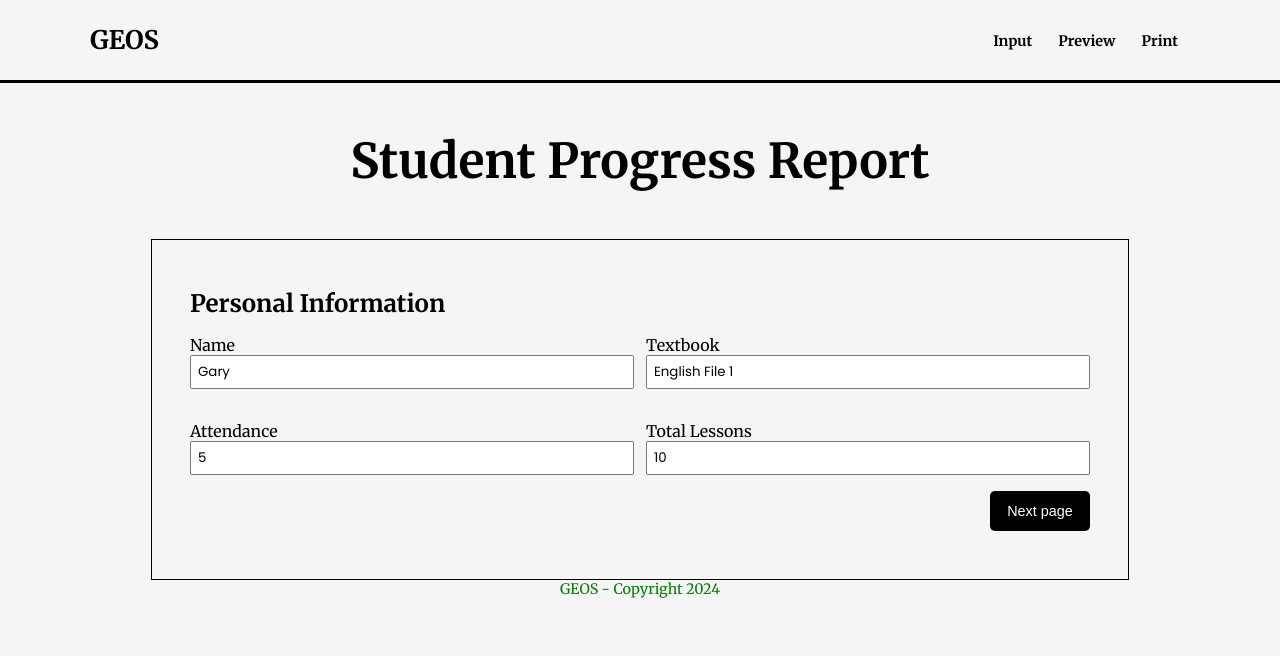
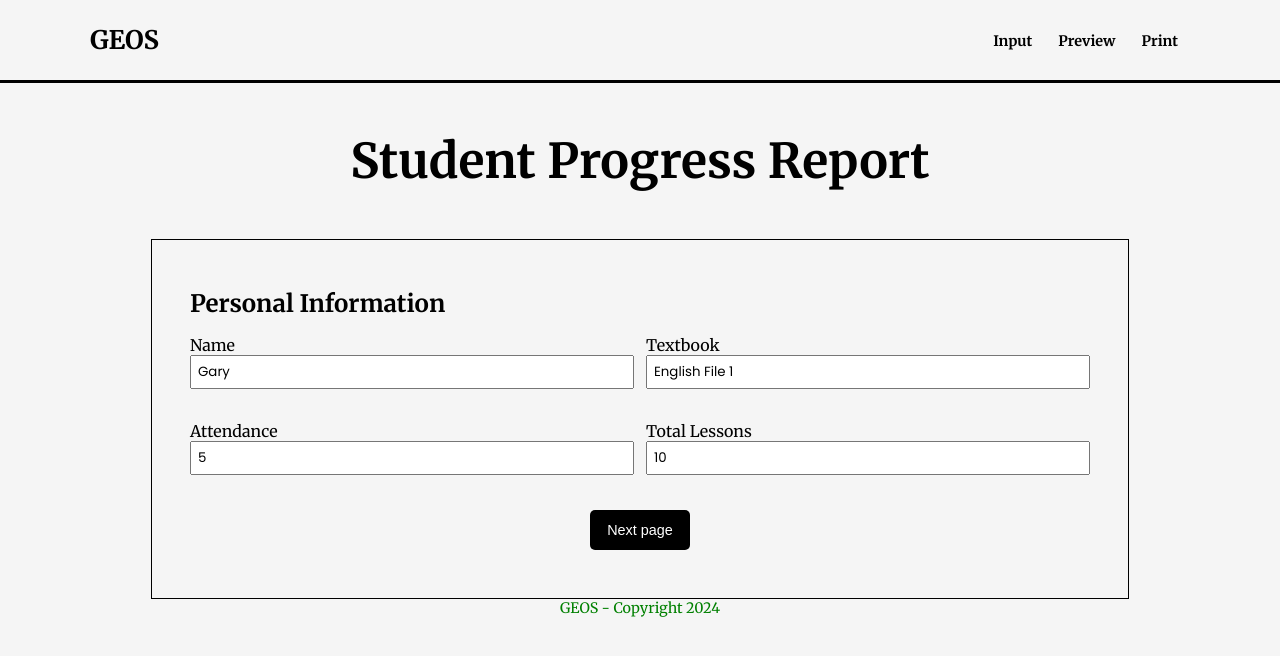
Before and after one commit to xsymmetry9/geos, a React app: page / in a window 1280 px wide. Shown: the top 656 px of the page. Built offline with nearby package versions, Linux system fonts and the light colour scheme.

Commit message:
Added more styling

```diff
--- a/src/styles/style.scss
+++ b/src/styles/style.scss
@@ -103,6 +103,24 @@ button:hover{
 .form-nav-buttons-group
 {
     display: flex;
-    justify-content: flex-end;
+    justify-content: center;
     gap: 10px;
+    padding-top: 1.2rem;
+    width: 100%;
+
+    .levels{
+        color: white;
+        background-color: blue;
+    }
+    .levels:hover, .levels:focus{
+        background-color: #0000ffb4;
+    }
 }
+
+.text-center{
+    text-align: center;
+}
+
+.level-description-box{
+    padding: 2rem 0;
+}
```
